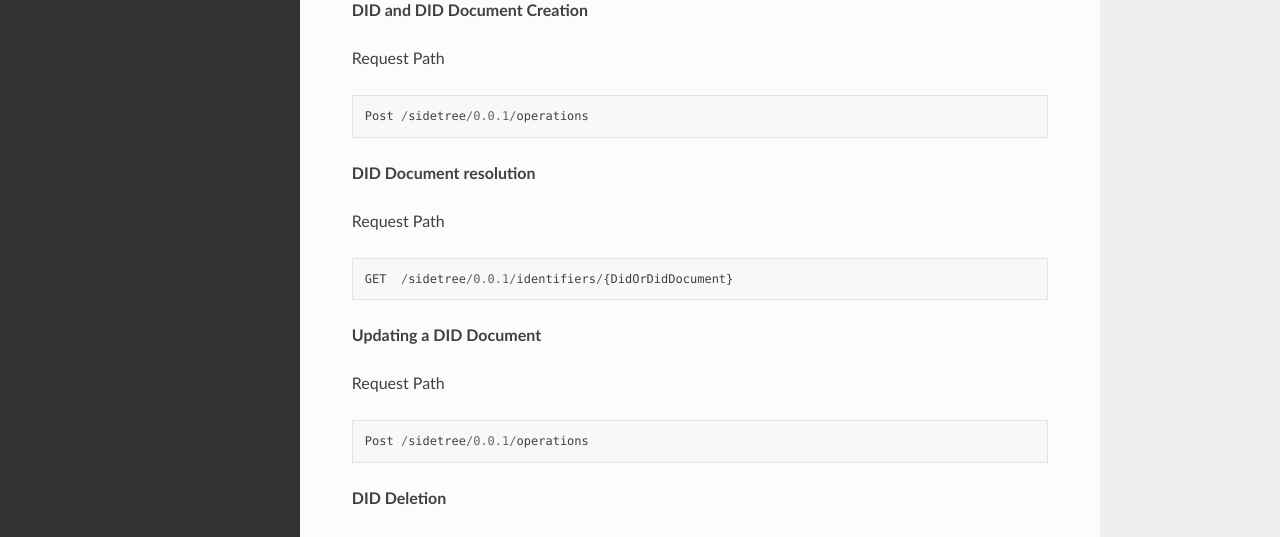
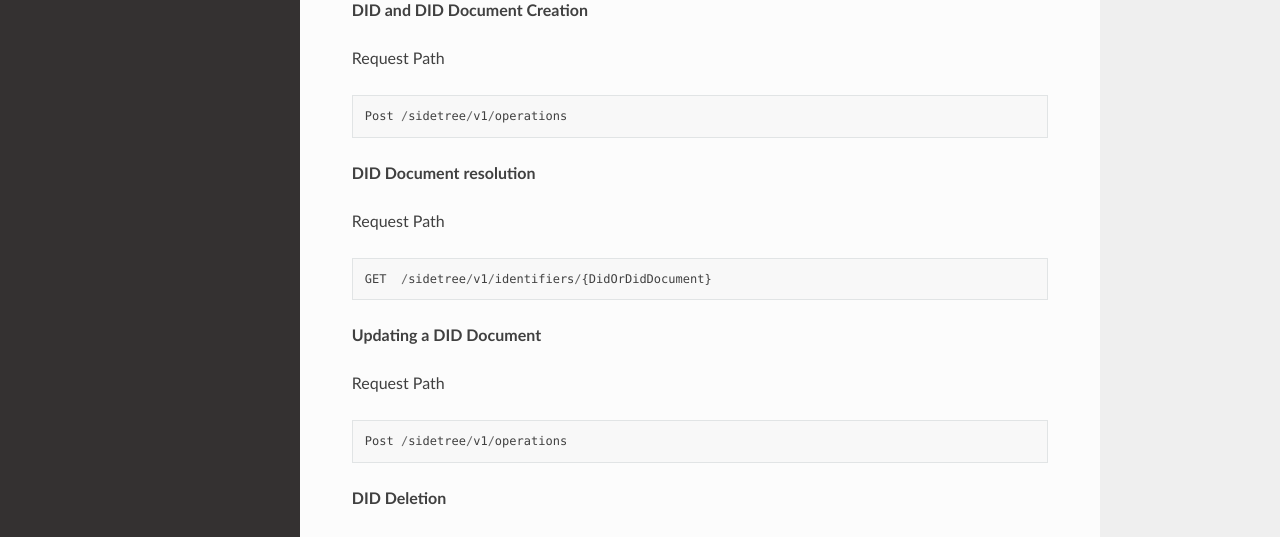
Before and after one commit to trustbloc/sidetree-mock, a Sphinx documentation site: the page built from docs/source/api.rst, in a window 1280 px wide and 900 px high. Shown: the part 337-874 px from the top of the window. Built offline with Sphinx 7.4.7 and the Read the Docs theme 2.0.0, drawn with Linux system fonts in a browser that asks for light colours; pages that are not in the unit, such as notebooks, are missing from menus.

Commit message:
chore: Change version in URLs
Change version in URLs

Closes #328

Signed-off-by: Sandra Vrtikapa <sandra.vrtikapa@securekey.com>

```diff
--- a/docs/source/api.rst
+++ b/docs/source/api.rst
@@ -12,26 +12,26 @@ Sidetree REST API
 
 Request Path ::
 
- Post /sidetree/0.0.1/operations
+ Post /sidetree/v1/operations
 
 
 **DID Document resolution**
 
 Request Path ::
 
- GET  /sidetree/0.0.1/identifiers/{DidOrDidDocument}
+ GET  /sidetree/v1/identifiers/{DidOrDidDocument}
 
 **Updating a DID Document**
 
 Request Path ::
 
- Post /sidetree/0.0.1/operations
+ Post /sidetree/v1/operations
 
 **DID Deletion**
 
 Request Path ::
 
- Post /sidetree/0.0.1/operations
+ Post /sidetree/v1/operations
 
 **DID Resolution**
 
--- a/docs/source/conf.py
+++ b/docs/source/conf.py
@@ -38,7 +38,7 @@ author = u'SecureKey Technologies Inc.'
 # The short X.Y version
 version = u''
 # The full version, including alpha/beta/rc tags
-release = u'0.0.1'
+release = u'1.0.0'
 
 
 # -- General configuration ---------------------------------------------------
```
Also changed, not shown: 3 other files.
